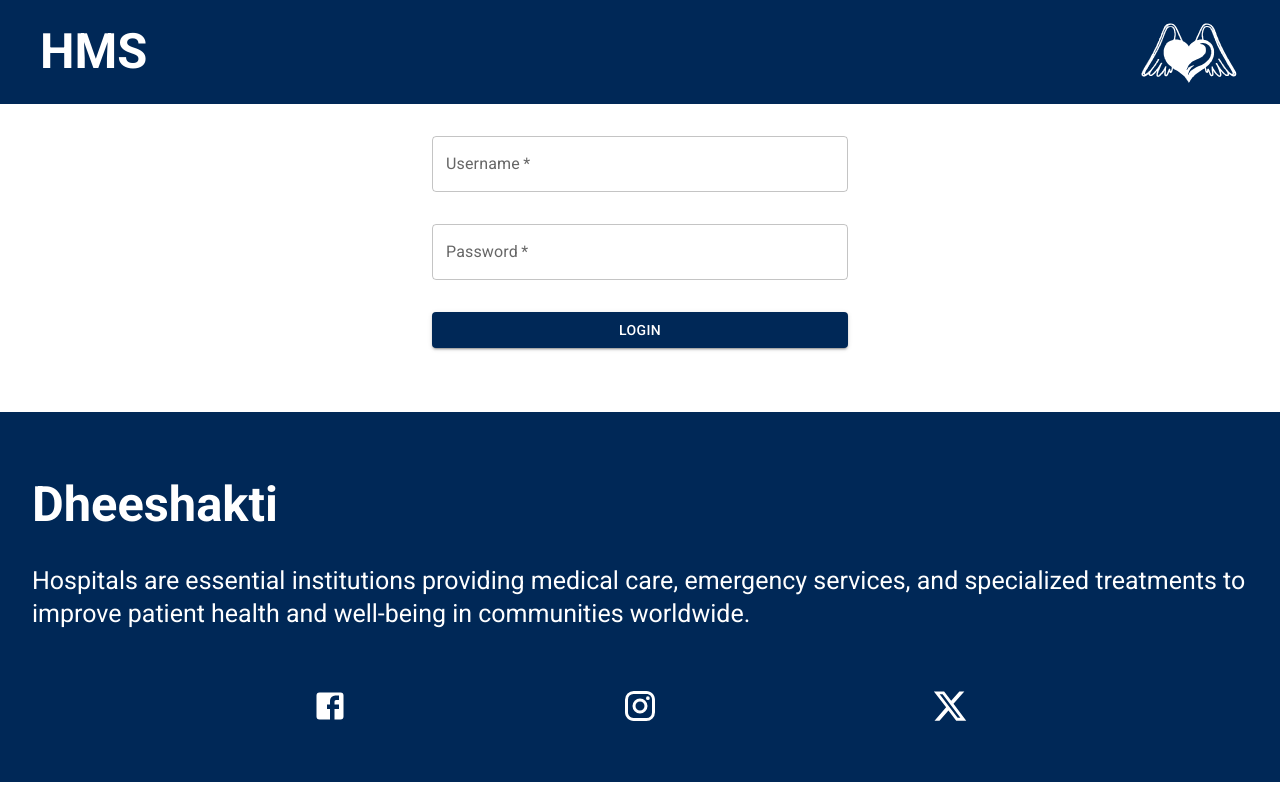
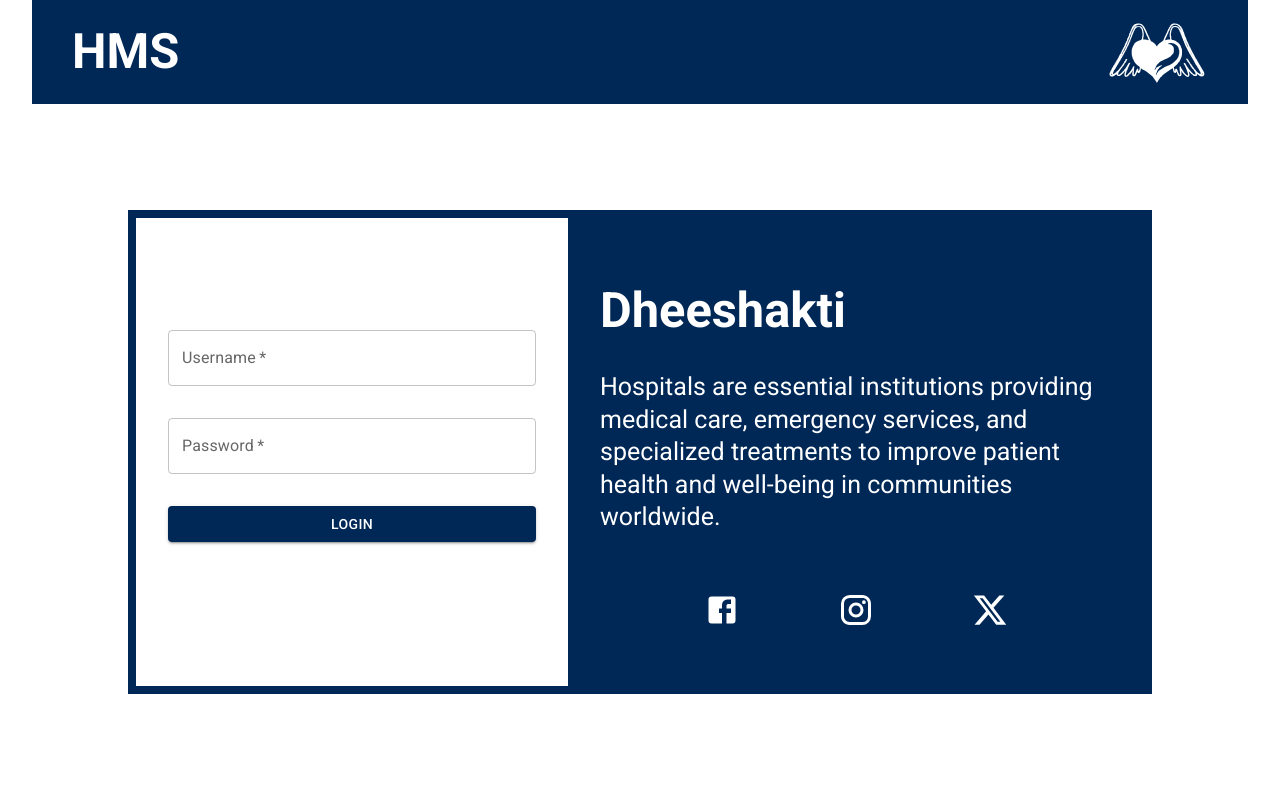
Before and after one commit to Manik2375/Hack-a-care-Login, a React (Vite) app: page / in a window 1280 px wide. Built offline with nearby package versions, Linux system fonts and the light colour scheme.

Commit message:
Add media queries for desktop support

```diff
--- a/src/App.css
+++ b/src/App.css
@@ -17,7 +17,7 @@
   box-sizing: border-box;
 }
 #root {
-  height: max(100vh, max-content);
+  min-height: 100vh;
   display: grid;
   grid-template-rows: max-content 1fr;
 }
--- a/src/components/Form/Form.css
+++ b/src/components/Form/Form.css
@@ -11,7 +11,7 @@
   border-radius: 1em;
   /* border: .5em solid var(--primary-clr); */
 }
-.form  {
+.form {
   display: flex;
   flex-direction: column;
   gap: var(--gap-m);
@@ -35,7 +35,7 @@ p {
 .icons-container {
   display: flex;
   justify-content: space-evenly;
-  margin-top: var(--gap-m)
+  margin-top: var(--gap-m);
 }
 .icons-container > svg {
   transform: scale(1.5);
@@ -44,3 +44,23 @@ p {
 .icons-container > svg:hover {
   transform: scale(1.7);
 }
+
+@media screen and (min-width: 55em) {
+  #root {
+    align-items: center;
+  }
+  .form-wrapper {
+    width: min(80%, 70em);
+    height: max-content;
+    margin-inline: auto;
+    display: grid;
+    grid-template-columns: 1.5fr 2fr;
+    border: .5em solid var(--primary-clr)
+  }
+  .form-sec {
+    width: initial;
+  }
+  .content {
+    width: initial;
+  }
+}
--- a/src/components/Header/Header.css
+++ b/src/components/Header/Header.css
@@ -11,3 +11,10 @@ img {
     max-width: 5em;
     height: auto;
 }
+
+@media screen and (min-width: 55em) {
+    .page-header {
+        width: 95%;
+        margin-inline: auto;
+    }
+}
```
